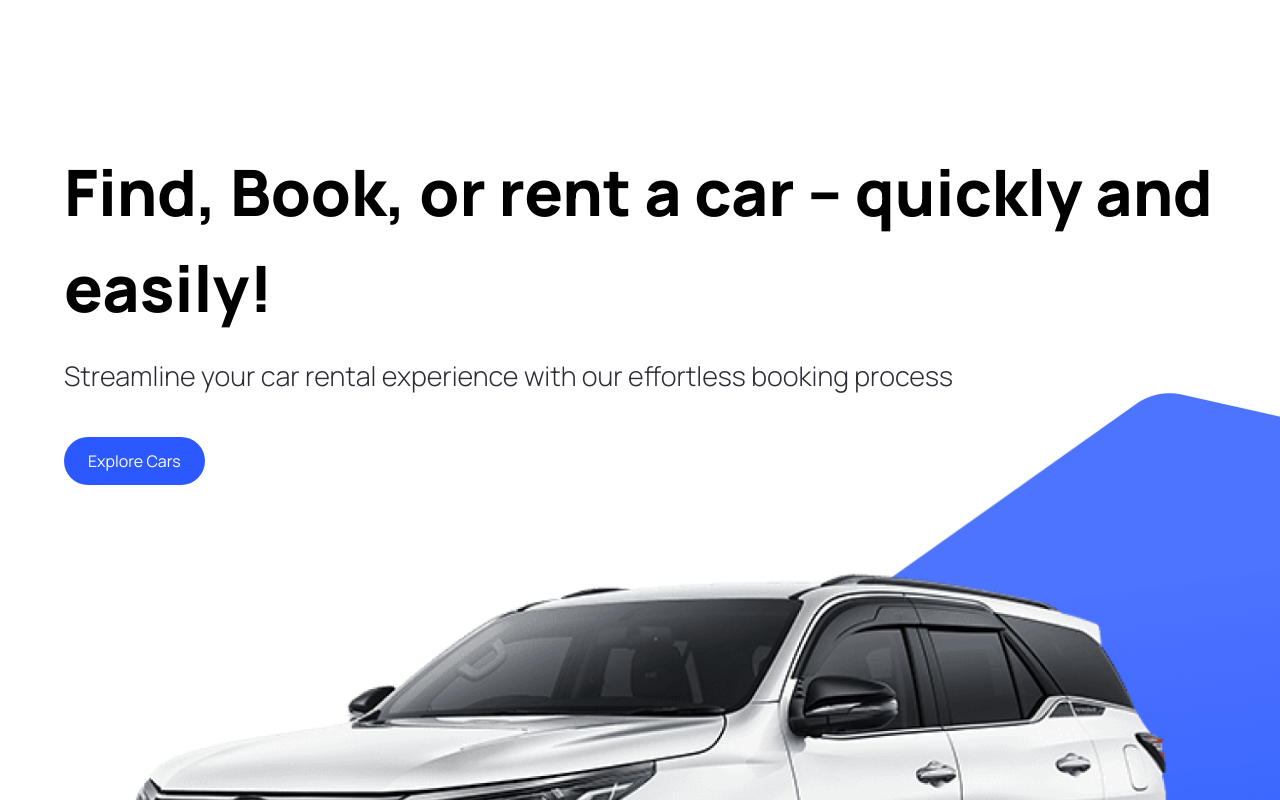
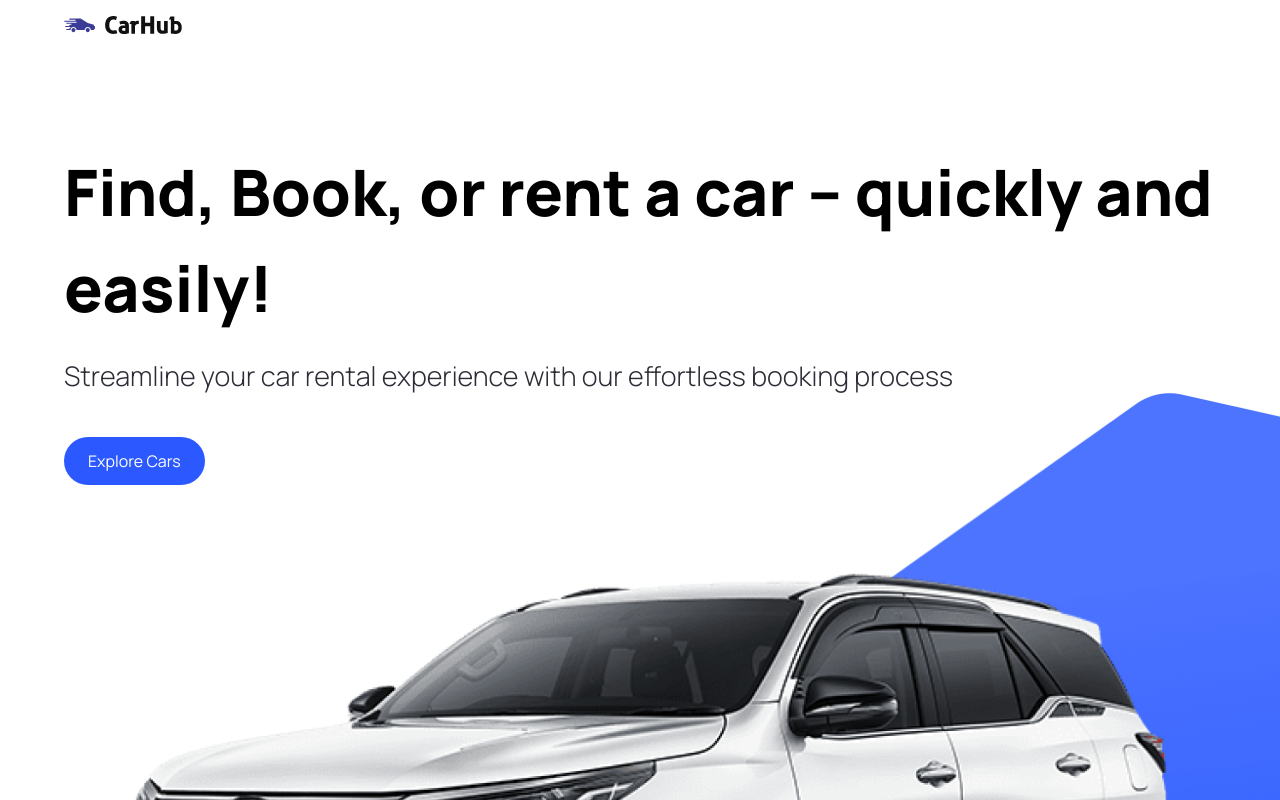
Before and after one commit to m-rizki/car-showcase, a Next.js app: page / in a window 1280 px wide. Shown: the top 800 px of the page. Built offline with nearby package versions, Linux system fonts and the light colour scheme.

Commit message:
Add setup navigation - add logo image

```diff
--- a/app/layout.tsx
+++ b/app/layout.tsx
@@ -1,12 +1,10 @@
+import { Footer, Navbar } from '@/components'
 import './globals.css'
 import type { Metadata } from 'next'
-import { Inter } from 'next/font/google'
-
-const inter = Inter({ subsets: ['latin'] })
 
 export const metadata: Metadata = {
-  title: 'Create Next App',
-  description: 'Generated by create next app',
+  title: 'Car Hub',
+  description: 'Discover the best cars in the world.',
 }
 
 export default function RootLayout({
@@ -15,8 +13,12 @@ export default function RootLayout({
   children: React.ReactNode
 }) {
   return (
-    <html lang="en">
-      <body className={inter.className}>{children}</body>
+    <html lang='en'>
+      <body className='relative'>
+        <Navbar />
+        {children}
+        <Footer />
+      </body>
     </html>
   )
 }
--- /dev/null
+++ b/components/Footer.tsx
@@ -0,0 +1,9 @@
+import React from 'react'
+
+const Footer = () => {
+  return (
+    <div>Footer</div>
+  )
+}
+
+export default Footer
--- /dev/null
+++ b/components/Navbar.tsx
@@ -0,0 +1,23 @@
+import Image from 'next/image'
+import Link from 'next/link'
+import { CustomButton } from '.'
+
+const Navbar = () => {
+  return (
+    <header className='w-full absolute z-10'>
+      <nav className='max-w-[1440px] mx-auto flex justify-between items-center sm:px-16 px-6 py-4'>
+        <Link href='/' className='flex justify-center items-center'>
+          <Image
+            src='/logo.svg'
+            alt='car hub logo'
+            width={118}
+            height={18}
+            className='object-contain'
+          />
+        </Link>
+      </nav>
+    </header>
+  )
+}
+
+export default Navbar
--- a/components/index.ts
+++ b/components/index.ts
@@ -1,4 +1,6 @@
 import CustomButton from './CustomButton'
+import Footer from './Footer'
 import Hero from './Hero'
+import Navbar from './Navbar'
 
-export { Hero, CustomButton }
+export { Hero, CustomButton, Navbar, Footer }
```
Also changed, not shown: 1 other file (tests, documents, lock files or other folders).
